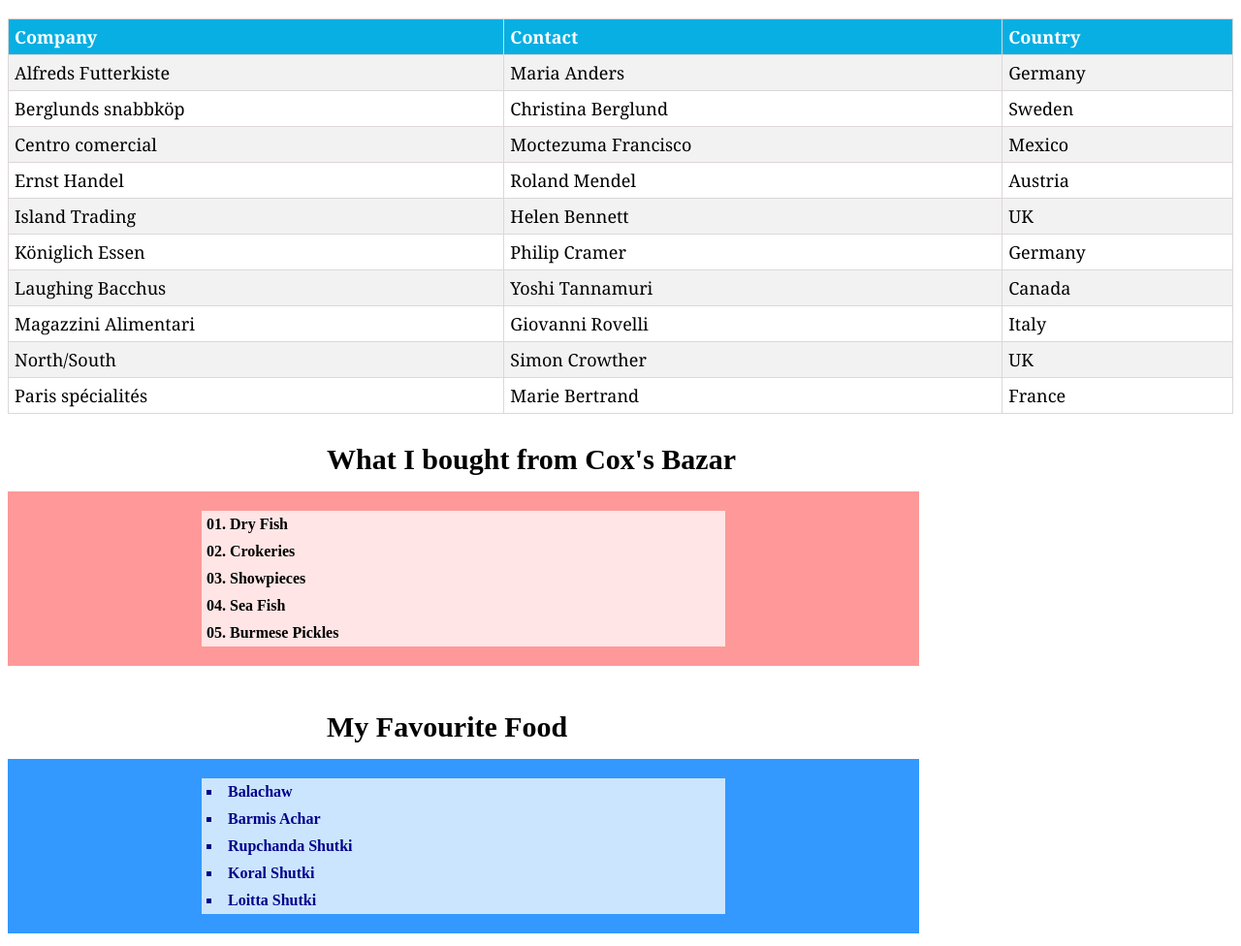
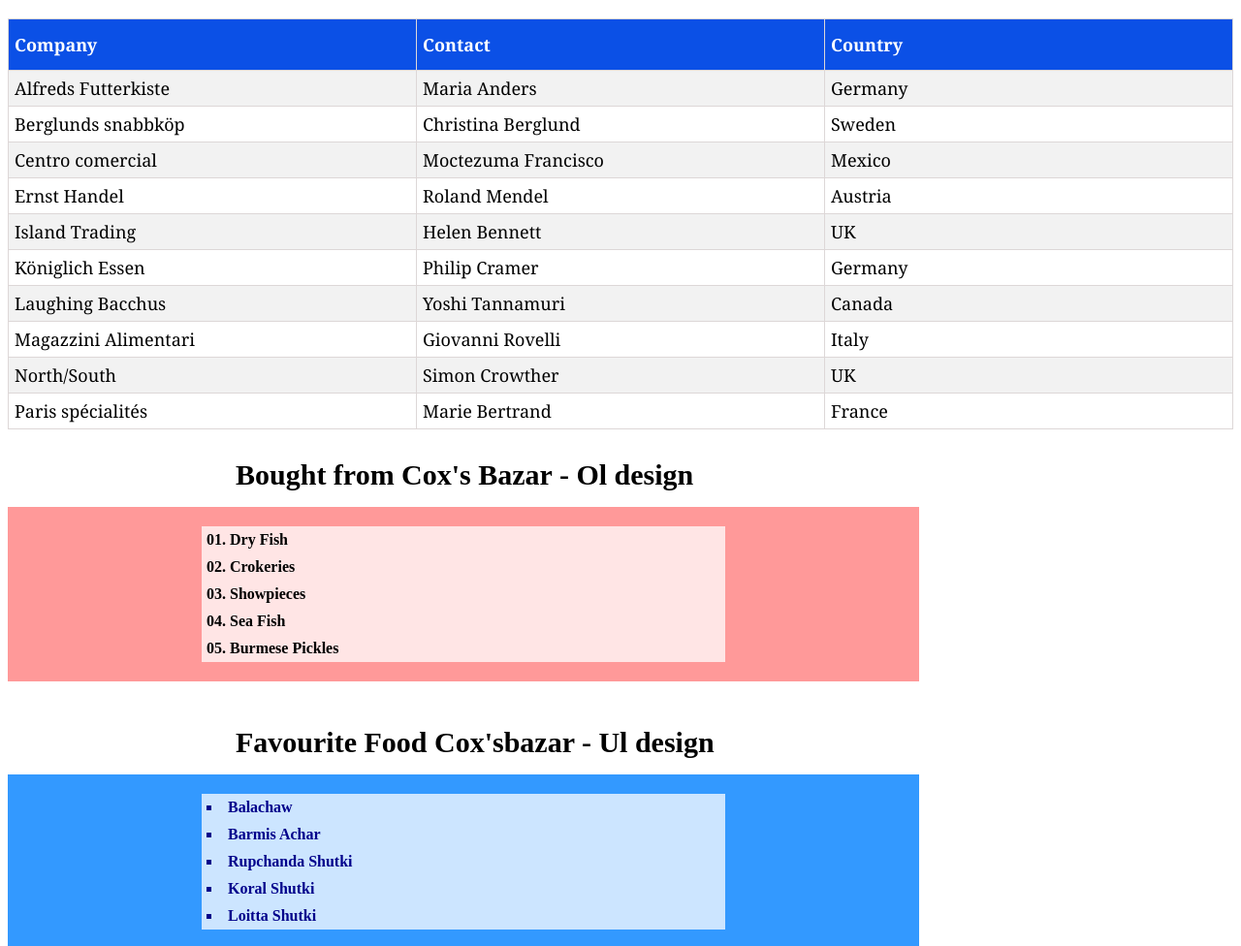
Before and after one commit to omarjafor/MyFirstWebsite, a plain HTML site: page index.html in a window 1280 px wide. Shown: the part 569-1545 px from the top of the page at 97% size. Drawn offline with Linux system fonts and the light colour scheme; grey boxes are pictures that could not be loaded.

Commit message:
tabledesign

```diff
--- a/index.html
+++ b/index.html
@@ -83,7 +83,7 @@
         </tr>
     </table>
     <div class="ol">
-        <b><span>What I bought from Cox's Bazar</span></b>
+        <b><span>Bought from Cox's Bazar - Ol design</span></b>
         <ol>
             <li>Dry Fish</li>
             <li>Crokeries</li>
@@ -93,7 +93,7 @@
         </ol>
     </div>
     <div class="ul">
-        <b><span>My Favourite Food</span></b>
+        <b><span>Favourite Food Cox'sbazar - Ul design</span></b>
         <ul>
             <li>Balachaw</li>
             <li>Barmis Achar</li>
--- a/style.css
+++ b/style.css
@@ -18,7 +18,7 @@ img{
 
 span{
     text-align: center;
-    margin-left: 35%;
+    margin-left: 25%;
     font-size: 30px;
 }
 ol{
@@ -146,17 +146,20 @@ table td, table th {
     border: 1px solid #ddd7d7;
     padding: 6px;
     font-size: 18px;
+    width: 35vh;
 }
 table tr:nth-child(even){
     background-color: #f2f2f2;
 }
 table tr:hover{
-    background-color: #ddd;
+    background-color: #929497f6;
+    font-weight: bold;
 }
 table th{
-    background-color: #07afe2;
+    background-color: #0b50e6;
     padding: 6px;
     color: white;
     font-weight: bolder;
     text-align: left;
+    height: 40px;
 }
```
